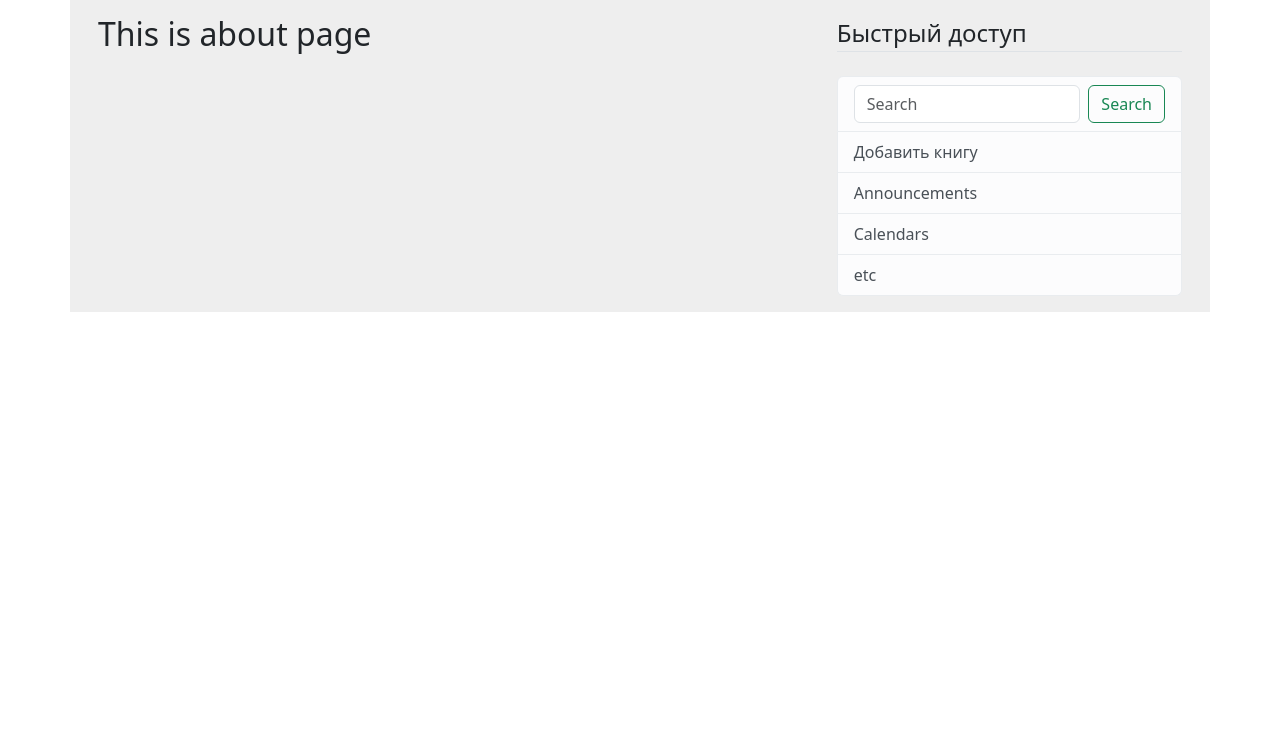
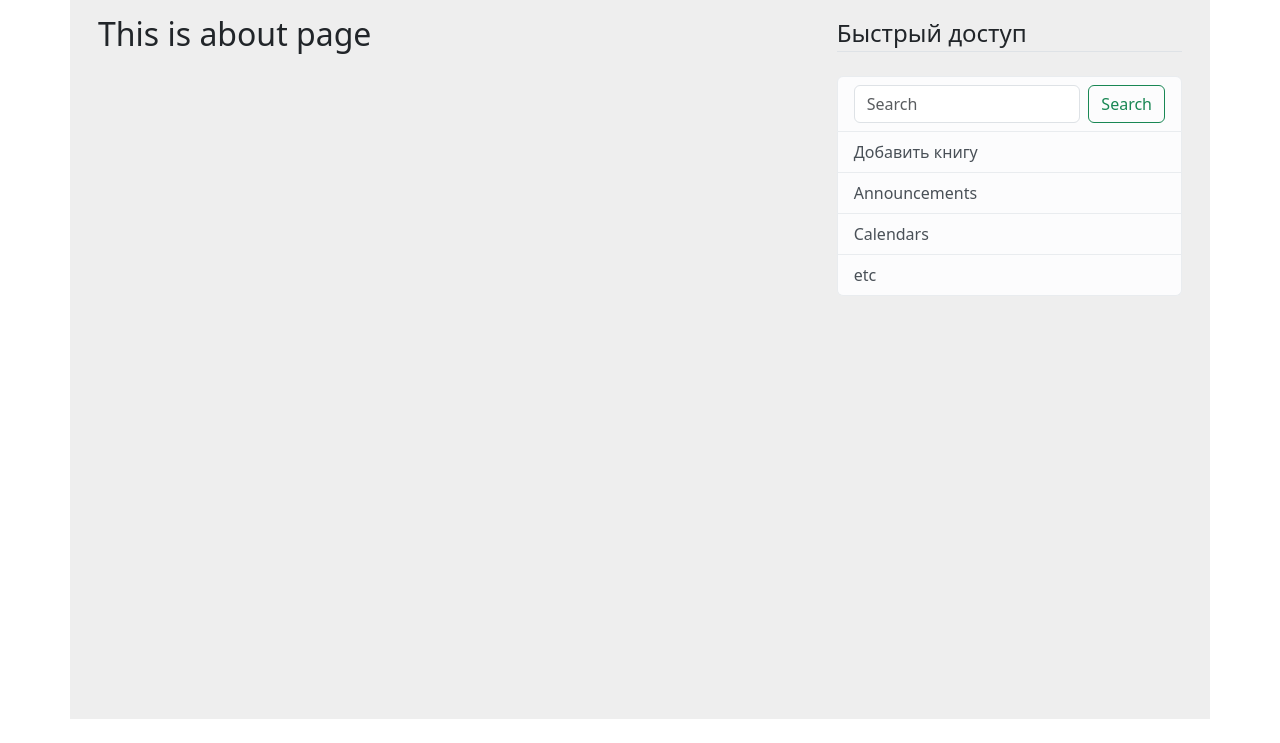
Before and after one commit to kolaxy/library, a Django app: page /about/ in a window 1280 px wide. Shown: the part 57-800 px from the top of the page. Run offline with Django 4.2, Linux system fonts and the light colour scheme.

Commit message:
div to bottom

```diff
--- a/library/templates/base.html
+++ b/library/templates/base.html
@@ -1,5 +1,6 @@
 <!DOCTYPE html>
 <html>
+{% load static %}
     <head>
         <meta name="viewport" content="width=device-width, initial-scale=1">
         <title>E-LIB - {% block title %}{% endblock title %}</title>
@@ -7,7 +8,7 @@
     </head>
     <body>
         {% include 'base/navbar.html' %}
-         <main role="main" class="container" style="background-color: #eee;">
+         <main role="main" class="container" style="bottom: 0; height: 90vh;background-color: #eee;">
              <div class="p-3">
                 <div class="row">
                     <div class="col-md-8">
```
Also changed, not shown: library/static/main.css (added).
